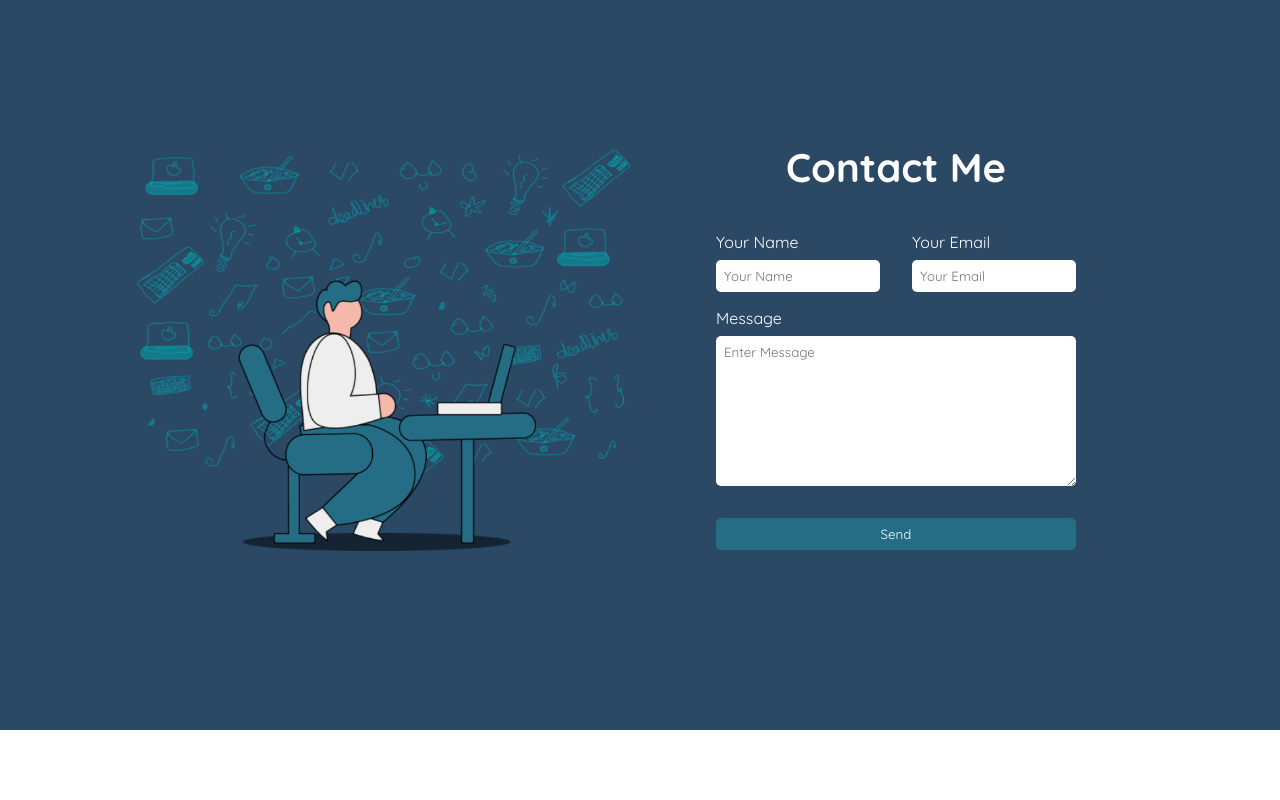
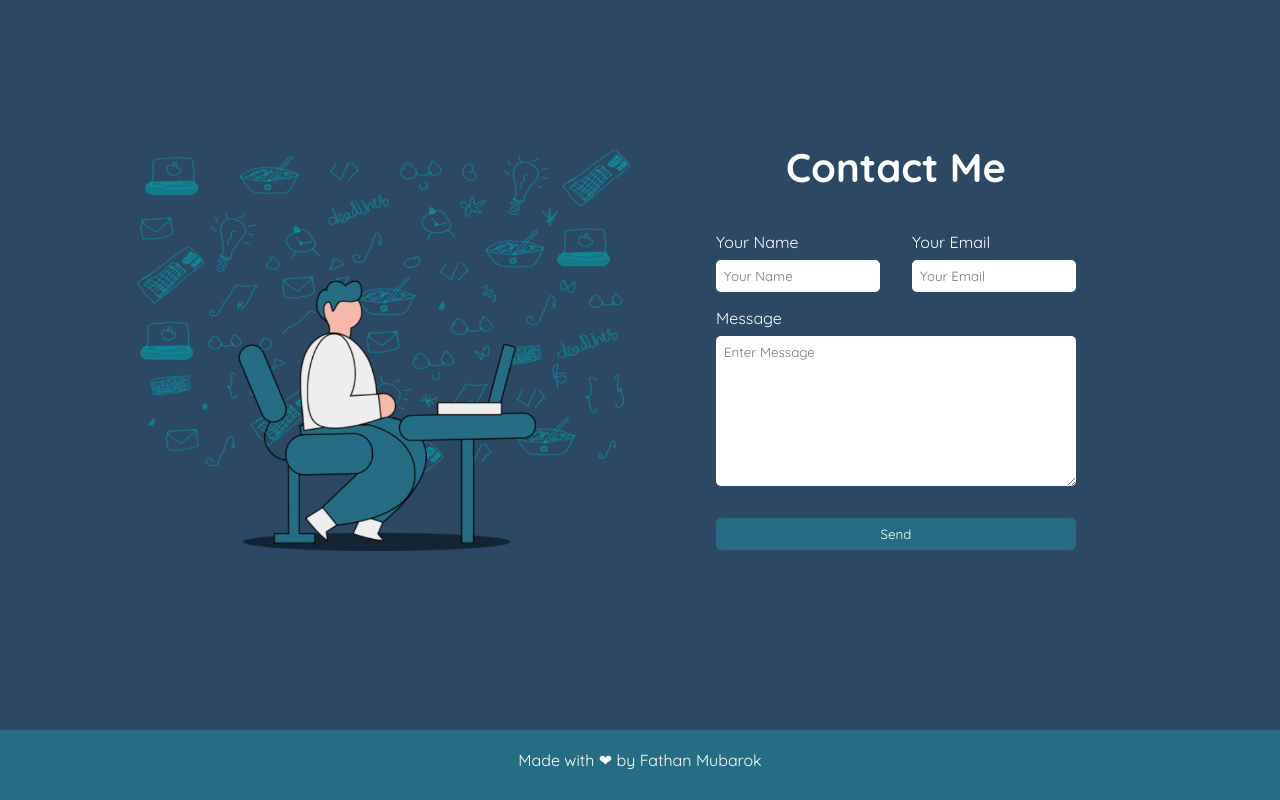
Before and after one commit to falonez/myprofile, a React (Create React App) app: page / in a window 1280 px wide. Shown: the part 2413-3213 px from the top of the page. Before the commit the page ends 3143 px from the top, so only its background shows below. Built offline with nearby package versions, Linux system fonts and the light colour scheme.

Commit message:
Create Component Footer

```diff
--- a/src/App.js
+++ b/src/App.js
@@ -1,5 +1,5 @@
 import "./App.css";
-import { Navbar, Hero, About, Projects, Contact } from "./components";
+import { Navbar, Hero, About, Projects, Contact, Footer } from "./components";
 
 function App() {
   return (
@@ -9,6 +9,7 @@ function App() {
       <About />
       <Projects />
       <Contact />
+      <Footer />
     </div>
   );
 }
--- /dev/null
+++ b/src/components/Footer/footer.css
@@ -0,0 +1,12 @@
+.footer {
+  background-color: var(--three);
+  width: 100%;
+  height: 70px;
+}
+
+.footer p {
+  color: #fff;
+  font-size: 1rem;
+  text-align: center;
+  padding-top: 20px;
+}
--- /dev/null
+++ b/src/components/Footer/index.js
@@ -0,0 +1,18 @@
+import React from "react";
+import "./footer.css";
+
+const Footer = () => {
+  return (
+    <>
+      <footer className="footer">
+        <div className="footer-content">
+          <p>
+            Made with <span className="heart">❤</span> by Fathan Mubarok
+          </p>
+        </div>
+      </footer>
+    </>
+  );
+};
+
+export default Footer;
--- a/src/components/index.js
+++ b/src/components/index.js
@@ -3,5 +3,6 @@ import Hero from "./Hero";
 import About from "./About";
 import Projects from "./Projects";
 import Contact from "./Contact";
+import Footer from "./Footer";
 
-export { Navbar, Hero, About, Projects, Contact };
+export { Navbar, Hero, About, Projects, Contact, Footer };
```
